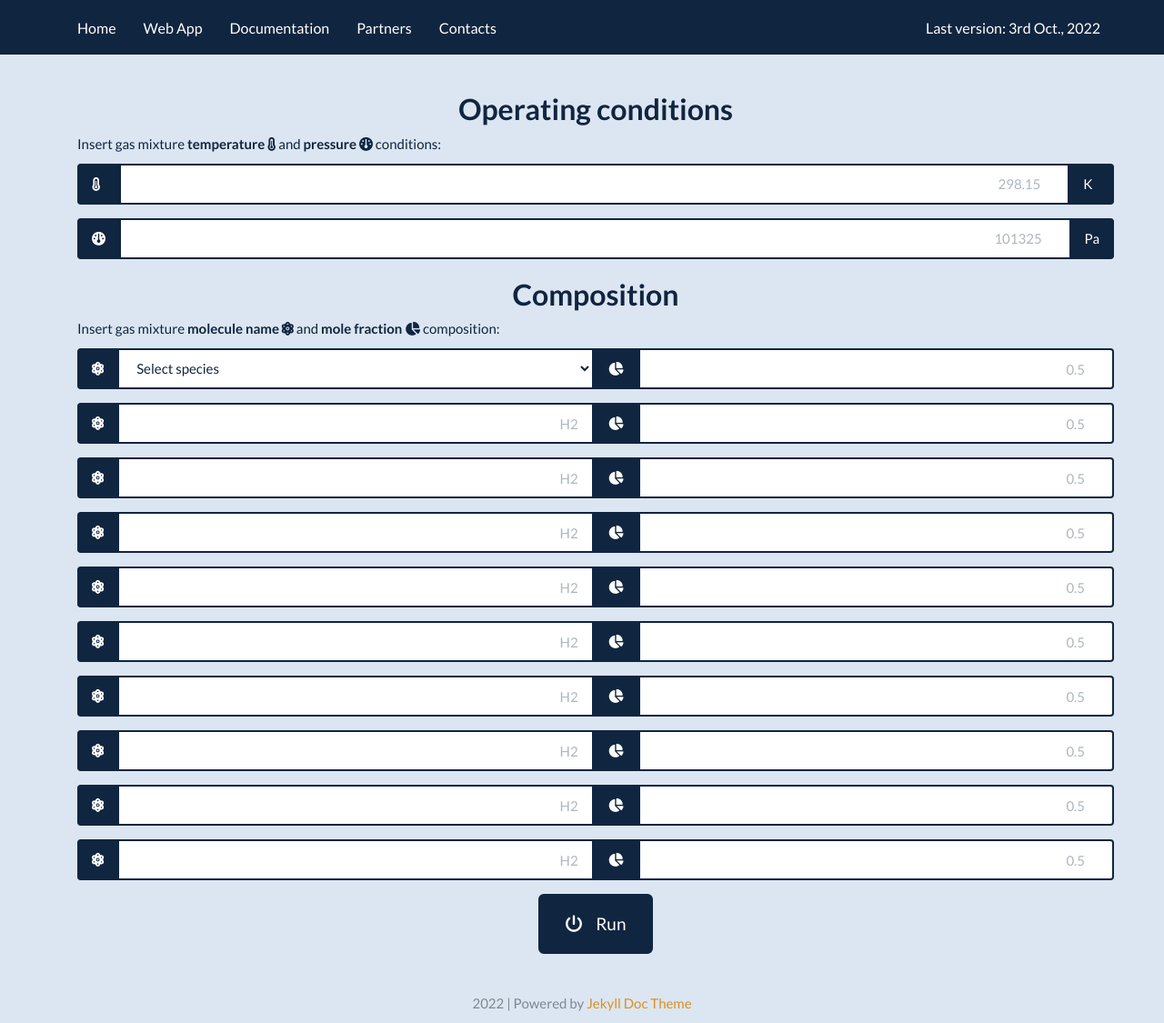
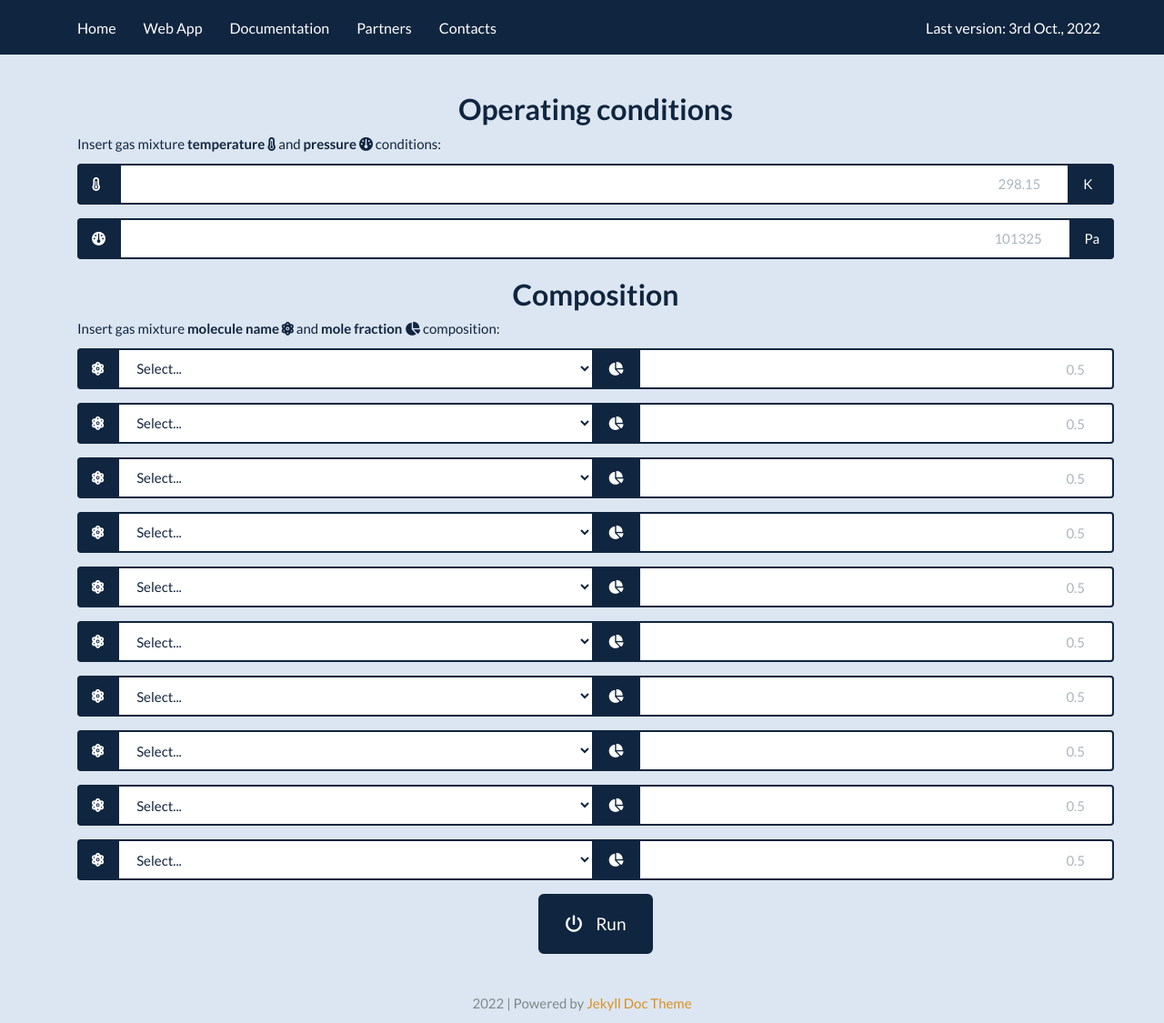
Before and after one commit to srebughini/ASALI, a Jekyll site: the page built from _pages/webapp.md, in a window 1280 px wide and 1125 px high. Shown: the whole window at 91% size. Built offline with Jekyll 4.4.1, drawn with Linux system fonts in a browser that asks for light colours; a script that is not in the unit is left out.

Commit message:
Add dropdown menu

```diff
--- a/_pages/webapp.md
+++ b/_pages/webapp.md
@@ -36,7 +36,10 @@ permalink: /pages/webapp/
     <div class="form-group">
         <div class="input-group">
                 <span class="input-group-addon text-center" id="n2-addon"><i class="fa-regular fa-atom"></i></span>
-                <input type="text" style="min-width:100%;width:50px;" class="form-control text-right" placeholder="H2" aria-describedby="n2-addon" id="n2">
+                <select style="min-width:100%;width:50px;" class="form-control text-left" aria-describedby="n2-addon" id="n2" onload="showSpeciesList()">
+                    <option value="">Select...</option>
+                </select>
+                <!--<input type="text" style="min-width:100%;width:50px;" class="form-control text-right" placeholder="H2" aria-describedby="n2-addon" id="n2">-->
                 <span class="input-group-addon text-center" id="x2-addon"><i class="fa-regular fa-chart-pie"></i></span>
                 <input type="number" style="min-width:100%;width:50px;" class="form-control text-right" placeholder="0.5" aria-describedby="x2-addon" id="x2" min="0" max="1">
         </div>
@@ -44,7 +47,10 @@ permalink: /pages/webapp/
     <div class="form-group">
         <div class="input-group">
                 <span class="input-group-addon text-center" id="n3-addon"><i class="fa-regular fa-atom"></i></span>
-                <input type="text" style="min-width:100%;width:50px;" class="form-control text-right" placeholder="H2" aria-describedby="n3-addon" id="n3">
+                <select style="min-width:100%;width:50px;" class="form-control text-left" aria-describedby="n3-addon" id="n3" onload="showSpeciesList()">
+                    <option value="">Select...</option>
+                </select>
+                <!--<input type="text" style="min-width:100%;width:50px;" class="form-control text-right" placeholder="H2" aria-describedby="n3-addon" id="n3">-->
                 <span class="input-group-addon text-center" id="x3-addon"><i class="fa-regular fa-chart-pie"></i></span>
                 <input type="number" style="min-width:100%;width:50px;" class="form-control text-right" placeholder="0.5" aria-describedby="x3-addon" id="x3" min="0" max="1">
         </div>
@@ -52,7 +58,10 @@ permalink: /pages/webapp/
     <div class="form-group">
         <div class="input-group">
                 <span class="input-group-addon text-center" id="n4-addon"><i class="fa-regular fa-atom"></i></span>
-                <input type="text" style="min-width:100%;width:50px;" class="form-control text-right" placeholder="H2" aria-describedby="n4-addon" id="n4">
+                <select style="min-width:100%;width:50px;" class="form-control text-left" aria-describedby="n4-addon" id="n4" onload="showSpeciesList()">
+                    <option value="">Select...</option>
+                </select>
+                <!--<input type="text" style="min-width:100%;width:50px;" class="form-control text-right" placeholder="H2" aria-describedby="n4-addon" id="n4">-->
                 <span class="input-group-addon text-center" id="x4-addon"><i class="fa-regular fa-chart-pie"></i></span>
                 <input type="number" style="min-width:100%;width:50px;" class="form-control text-right" placeholder="0.5" aria-describedby="x4-addon" id="x4" min="0" max="1">
         </div>
@@ -60,7 +69,10 @@ permalink: /pages/webapp/
     <div class="form-group">
         <div class="input-group">
                 <span class="input-group-addon text-center" id="n5-addon"><i class="fa-regular fa-atom"></i></span>
-                <input type="text" style="min-width:100%;width:50px;" class="form-control text-right" placeholder="H2" aria-describedby="n5-addon" id="n5">
+                <select style="min-width:100%;width:50px;" class="form-control text-left" aria-describedby="n5-addon" id="n5" onload="showSpeciesList()">
+                    <option value="">Select...</option>
+                </select>
+                <!--<input type="text" style="min-width:100%;width:50px;" class="form-control text-right" placeholder="H2" aria-describedby="n5-addon" id="n5">-->
                 <span class="input-group-addon text-center" id="x5-addon"><i class="fa-regular fa-chart-pie"></i></span>
                 <input type="number" style="min-width:100%;width:50px;" class="form-control text-right" placeholder="0.5" aria-describedby="x5-addon" id="x5" min="0" max="1">
         </div>
@@ -68,7 +80,10 @@ permalink: /pages/webapp/
     <div class="form-group">
         <div class="input-group">
                 <span class="input-group-addon text-center" id="n6-addon"><i class="fa-regular fa-atom"></i></span>
-                <input type="text" style="min-width:100%;width:50px;" class="form-control text-right" placeholder="H2" aria-describedby="n6-addon" id="n6">
+                <select style="min-width:100%;width:50px;" class="form-control text-left" aria-describedby="n6-addon" id="n6" onload="showSpeciesList()">
+                    <option value="">Select...</option>
+                </select>
+                <!--<input type="text" style="min-width:100%;width:50px;" class="form-control text-right" placeholder="H2" aria-describedby="n6-addon" id="n6">-->
                 <span class="input-group-addon text-center" id="x6-addon"><i class="fa-regular fa-chart-pie"></i></span>
                 <input type="number" style="min-width:100%;width:50px;" class="form-control text-right" placeholder="0.5" aria-describedby="x6-addon" id="x6" min="0" max="1">
         </div>
@@ -76,7 +91,10 @@ permalink: /pages/webapp/
     <div class="form-group">
         <div class="input-group">
                 <span class="input-group-addon text-center" id="n7-addon"><i class="fa-regular fa-atom"></i></span>
-                <input type="text" style="min-width:100%;width:50px;" class="form-control text-right" placeholder="H2" aria-describedby="n7-addon" id="n7">
+                <select style="min-width:100%;width:50px;" class="form-control text-left" aria-describedby="n7-addon" id="n7" onload="showSpeciesList()">
+                    <option value="">Select...</option>
+                </select>
+                <!--<input type="text" style="min-width:100%;width:50px;" class="form-control text-right" placeholder="H2" aria-describedby="n7-addon" id="n7">-->
                 <span class="input-group-addon text-center" id="x7-addon"><i class="fa-regular fa-chart-pie"></i></span>
                 <input type="number" style="min-width:100%;width:50px;" class="form-control text-right" placeholder="0.5" aria-describedby="x7-addon" id="x7" min="0" max="1">
         </div>
@@ -84,7 +102,10 @@ permalink: /pages/webapp/
     <div class="form-group">
         <div class="input-group">
                 <span class="input-group-addon text-center" id="n8-addon"><i class="fa-regular fa-atom"></i></span>
-                <input type="text" style="min-width:100%;width:50px;" class="form-control text-right" placeholder="H2" aria-describedby="n8-addon" id="n8">
+                <select style="min-width:100%;width:50px;" class="form-control text-left" aria-describedby="n8-addon" id="n8" onload="showSpeciesList()">
+                    <option value="">Select...</option>
+                </select>
+                <!--<input type="text" style="min-width:100%;width:50px;" class="form-control text-right" placeholder="H2" aria-describedby="n8-addon" id="n8">-->
                 <span class="input-group-addon text-center" id="x8-addon"><i class="fa-regular fa-chart-pie"></i></span>
                 <input type="number" style="min-width:100%;width:50px;" class="form-control text-right" placeholder="0.5" aria-describedby="x8-addon" id="x8" min="0" max="1">
         </div>
@@ -92,7 +113,10 @@ permalink: /pages/webapp/
     <div class="form-group">
         <div class="input-group">
                 <span class="input-group-addon text-center" id="n9-addon"><i class="fa-regular fa-atom"></i></span>
-                <input type="text" style="min-width:100%;width:50px;" class="form-control text-right" placeholder="H2" aria-describedby="n9-addon" id="n9">
+                <select style="min-width:100%;width:50px;" class="form-control text-left" aria-describedby="n9-addon" id="n9" onload="showSpeciesList()">
+                    <option value="">Select...</option>
+                </select>
+                <!--<input type="text" style="min-width:100%;width:50px;" class="form-control text-right" placeholder="H2" aria-describedby="n9-addon" id="n9">-->
                 <span class="input-group-addon text-center" id="x9-addon"><i class="fa-regular fa-chart-pie"></i></span>
                 <input type="number" style="min-width:100%;width:50px;" class="form-control text-right" placeholder="0.5" aria-describedby="x9-addon" id="x9" min="0" max="1">
         </div>
@@ -100,7 +124,10 @@ permalink: /pages/webapp/
     <div class="form-group">
         <div class="input-group">
                 <span class="input-group-addon text-center" id="n10-addon"><i class="fa-regular fa-atom"></i></span>
-                <input type="text" style="min-width:100%;width:50px;" class="form-control text-right" placeholder="H2" aria-describedby="n10-addon" id="n10">
+                <select style="min-width:100%;width:50px;" class="form-control text-left" aria-describedby="n10-addon" id="n10" onload="showSpeciesList()">
+                    <option value="">Select...</option>
+                </select>
+                <!--<input type="text" style="min-width:100%;width:50px;" class="form-control text-right" placeholder="H2" aria-describedby="n10-addon" id="n10">-->
                 <span class="input-group-addon text-center" id="x10-addon"><i class="fa-regular fa-chart-pie"></i></span>
                 <input type="number" style="min-width:100%;width:50px;" class="form-control text-right" placeholder="0.5" aria-describedby="x10-addon" id="x10" min="0" max="1">
         </div>
--- a/assets/js/calculator.js
+++ b/assets/js/calculator.js
@@ -272,8 +272,6 @@ window.onload = function showResults() {
 }
 
 window.onload = function showSpeciesList() {
-  let select = document.getElementById('n1');
-
   let moleculesDict = {
     "AR": {
       elementsSymbol: ["Ar"],
@@ -467,12 +465,13 @@ window.onload = function showSpeciesList() {
 
   let specieNames = Object.keys(moleculesDict);
 
-
-  for (let i = 0; i <= specieNames.length; i++) {
-    let opt = document.createElement('option');
-    opt.value = specieNames[i];
-    opt.text = specieNames[i];
-    select.add(opt);
+  for (let i = 0; i < NSinput; i++) {
+    let select_obj = document.getElementById(name_id_prefix.concat(i + 1));
+    for (let j = 0; j < specieNames.length; j++) {
+      let opt = document.createElement('option');
+      opt.value = specieNames[j];
+      opt.text = specieNames[j];
+      select_obj.add(opt);
+    }
   }
-
 }
```
Also changed, not shown: other parts of _pages/webapp.md (+1 -1 lines).
